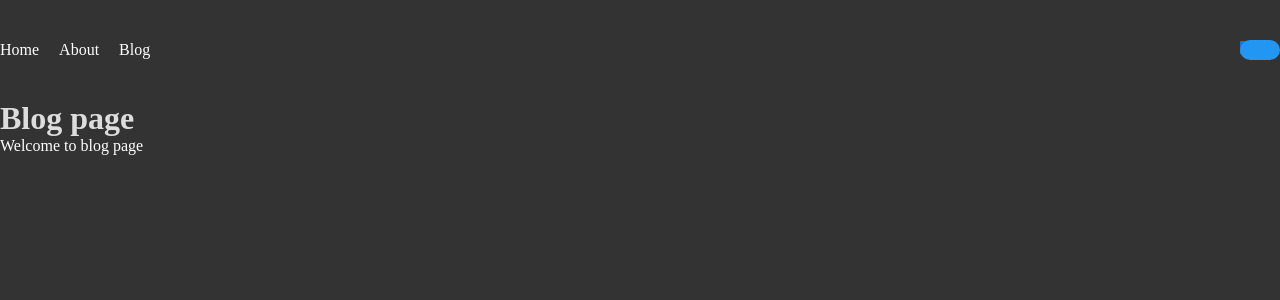
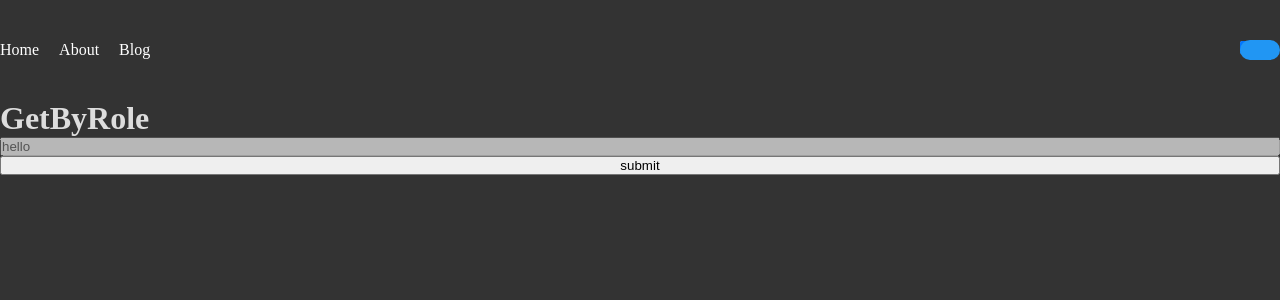
Before and after one commit to gyalche/react-test-cases, a React (Create React App) app: page /blog in a window 1280 px wide. Shown: the top 300 px of the page. Built offline with nearby package versions, Linux system fonts and the light colour scheme.

Commit message:
testinn blog page

```diff
--- a/src/Blog.jsx
+++ b/src/Blog.jsx
@@ -3,8 +3,9 @@
 const Blog = () => {
   return (
     <div className="page">
-      <h1>Blog page</h1>
-      <p>Welcome to blog page</p>
+      <h1>GetByRole</h1>
+      <input type="text" defaultValue='hello' disabled/>
+      <button>submit</button>
     </div>
   )
 }
```
Also changed, not shown: 1 other file (tests, documents, lock files or other folders).
